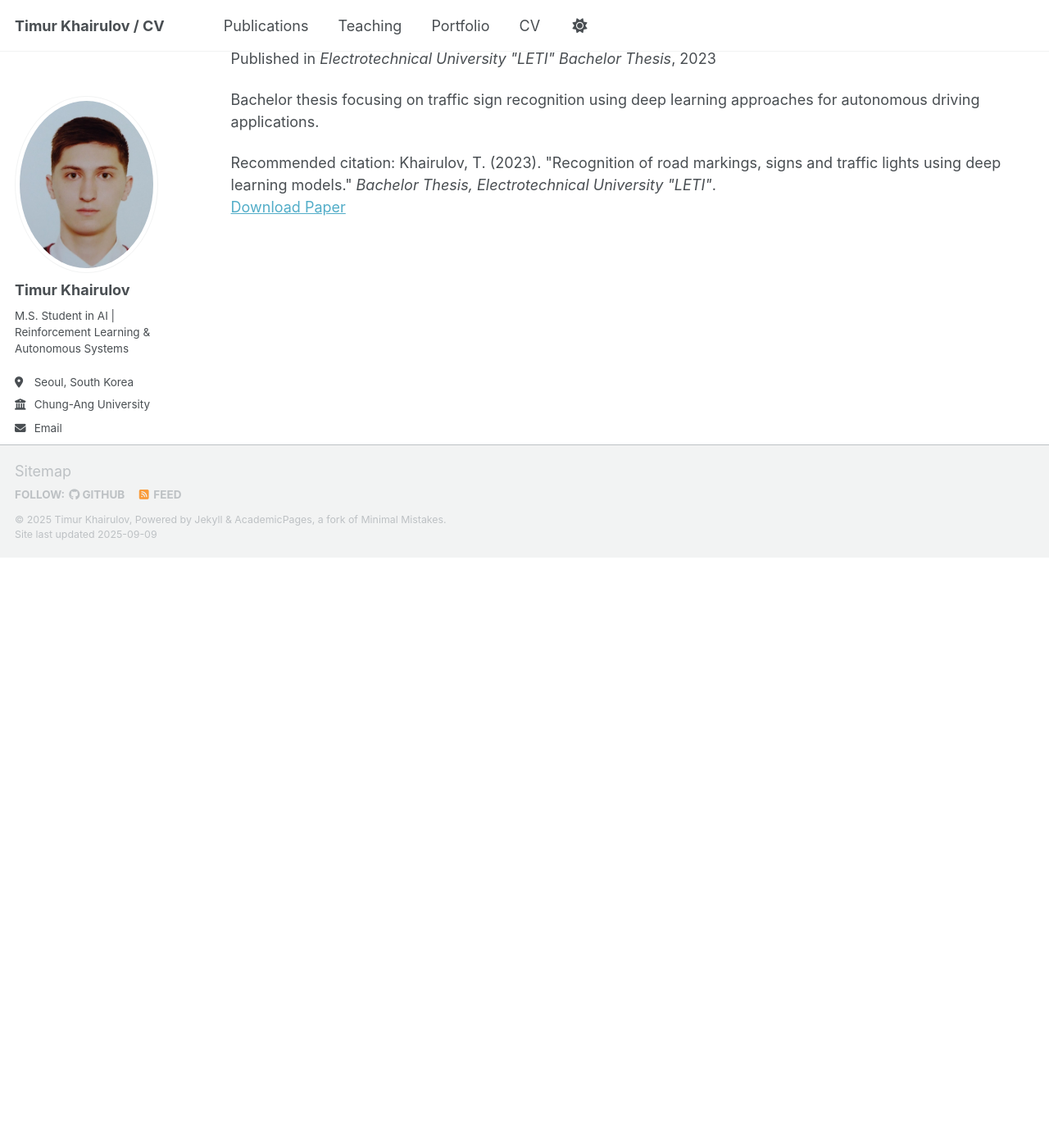
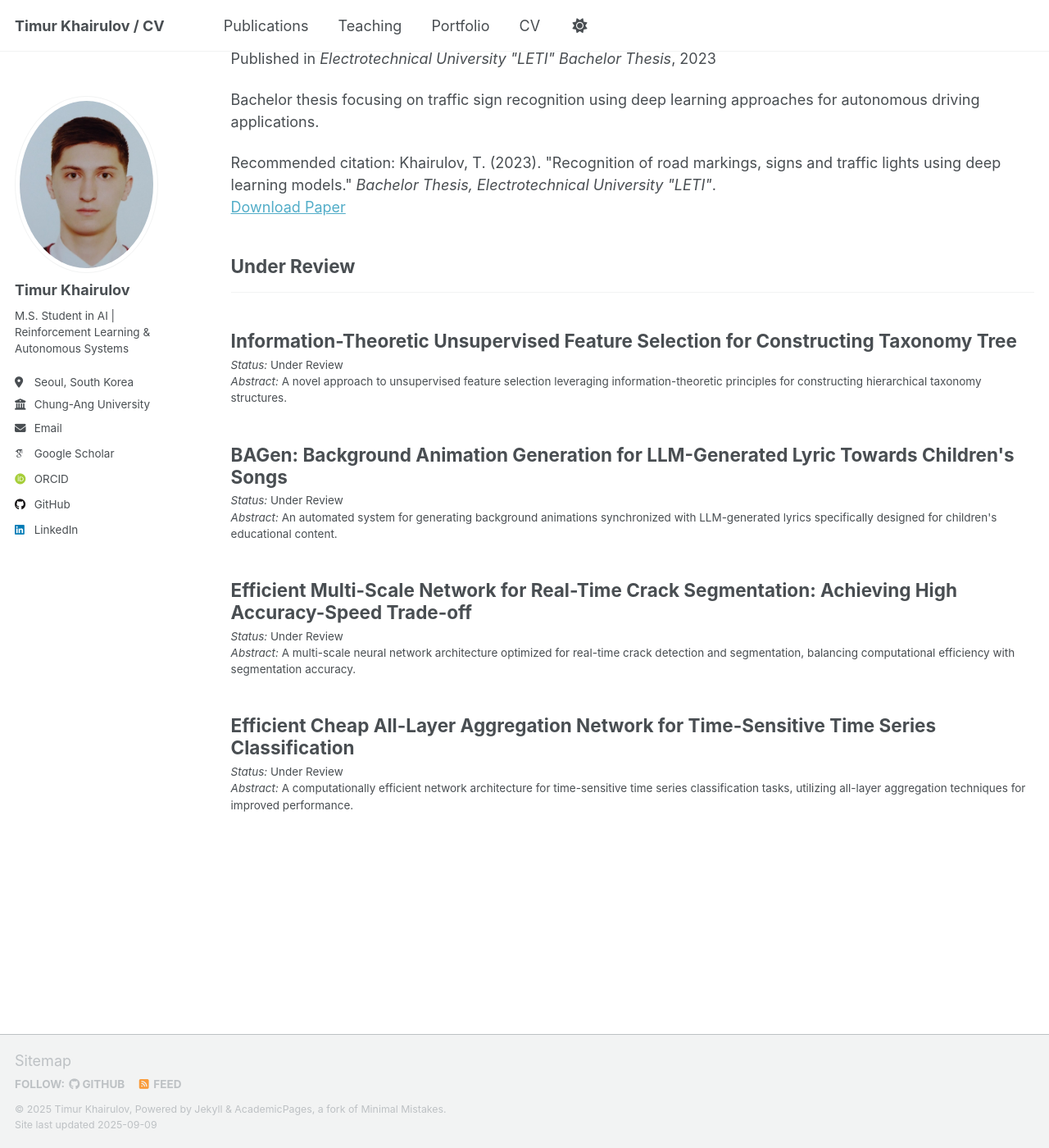
Before and after one commit to KhrTim/KhrTim.github.io, a Jekyll site: the page built from _pages/publications.html, in a window 1280 px wide and 1400 px high, scrolled down 1343 px. Shown: the whole window at 82% size. Built offline with Jekyll 4.4.1, drawn with Linux system fonts in a browser that asks for light colours; some web fonts are replaced; a script that is not in the unit is left out; before the commit the page ends 2023 px from its top, so only the background shows below that.

Commit message:
Add Under Review section to Publications page
- Include 4 papers currently under review from CV
- Information-Theoretic Unsupervised Feature Selection for Taxonomy Tree
- BAGen: Background Animation Generation for Children's Songs
- Efficient Multi-Scale Network for Real-Time Crack Segmentation
- Efficient All-Layer Aggregation Network for Time Series Classification
- Format with proper HTML structure matching existing publications
- Add descriptive abstracts for each under-review paper

🤖 Generated with [Claude Code](https://claude.ai/code)

Co-Authored-By: Claude <noreply@anthropic.com>

```diff
--- a/_pages/publications.html
+++ b/_pages/publications.html
@@ -31,3 +31,54 @@ author_profile: true
     {% include archive-single.html %}
   {% endfor %}
 {% endif %}
+
+<!-- Under Review Section -->
+<h2>Under Review</h2><hr />
+
+<div class="list__item">
+  <article class="archive__item" itemscope itemtype="http://schema.org/CreativeWork">
+    <h2 class="archive__item-title" itemprop="headline">
+      Information-Theoretic Unsupervised Feature Selection for Constructing Taxonomy Tree
+    </h2>
+    <p class="archive__item-excerpt" itemprop="description">
+      <em>Status:</em> Under Review<br>
+      <em>Abstract:</em> A novel approach to unsupervised feature selection leveraging information-theoretic principles for constructing hierarchical taxonomy structures.
+    </p>
+  </article>
+</div>
+
+<div class="list__item">
+  <article class="archive__item" itemscope itemtype="http://schema.org/CreativeWork">
+    <h2 class="archive__item-title" itemprop="headline">
+      BAGen: Background Animation Generation for LLM-Generated Lyric Towards Children's Songs
+    </h2>
+    <p class="archive__item-excerpt" itemprop="description">
+      <em>Status:</em> Under Review<br>
+      <em>Abstract:</em> An automated system for generating background animations synchronized with LLM-generated lyrics specifically designed for children's educational content.
+    </p>
+  </article>
+</div>
+
+<div class="list__item">
+  <article class="archive__item" itemscope itemtype="http://schema.org/CreativeWork">
+    <h2 class="archive__item-title" itemprop="headline">
+      Efficient Multi-Scale Network for Real-Time Crack Segmentation: Achieving High Accuracy-Speed Trade-off
+    </h2>
+    <p class="archive__item-excerpt" itemprop="description">
+      <em>Status:</em> Under Review<br>
+      <em>Abstract:</em> A multi-scale neural network architecture optimized for real-time crack detection and segmentation, balancing computational efficiency with segmentation accuracy.
+    </p>
+  </article>
+</div>
+
+<div class="list__item">
+  <article class="archive__item" itemscope itemtype="http://schema.org/CreativeWork">
+    <h2 class="archive__item-title" itemprop="headline">
+      Efficient Cheap All-Layer Aggregation Network for Time-Sensitive Time Series Classification
+    </h2>
+    <p class="archive__item-excerpt" itemprop="description">
+      <em>Status:</em> Under Review<br>
+      <em>Abstract:</em> A computationally efficient network architecture for time-sensitive time series classification tasks, utilizing all-layer aggregation techniques for improved performance.
+    </p>
+  </article>
+</div>
```
